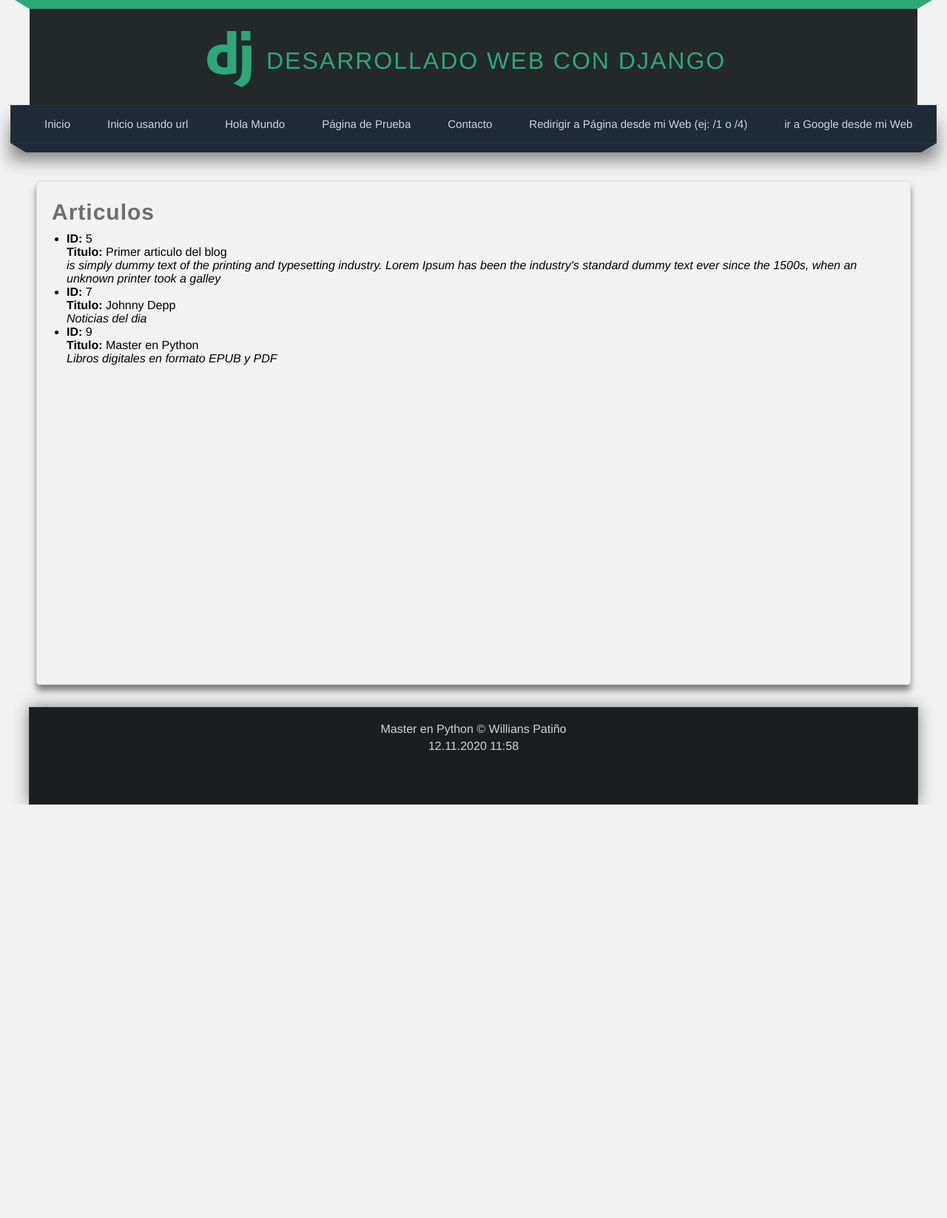
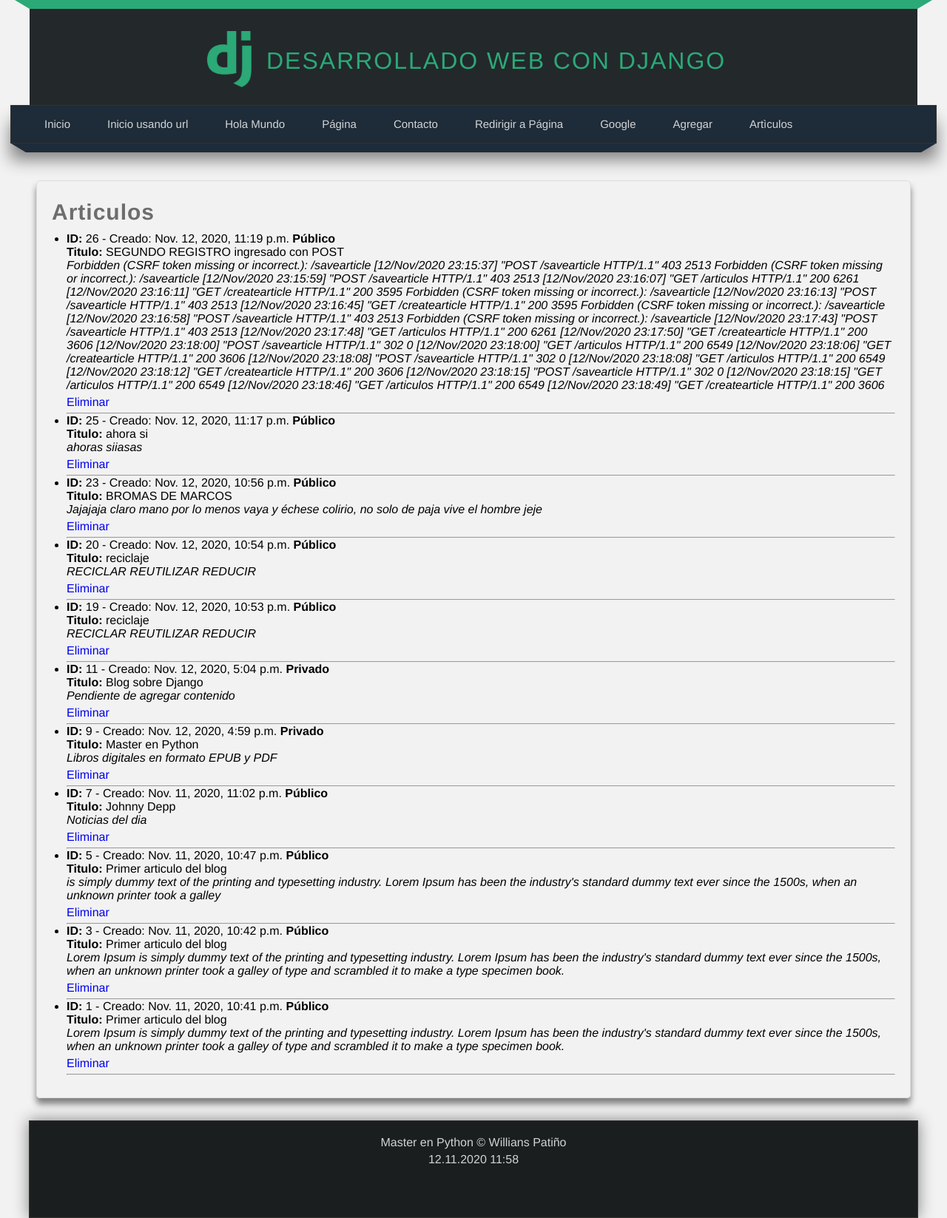
Before and after one commit to WilliansPatino/master_python, a Django app: page /articulos in a window 1280 px wide. Shown: the whole page at 74% size. Before the commit the page ends 1088 px from the top, so only its background shows below. Run offline with Django 3.2, Linux system fonts and the light colour scheme; data comes from the database, SQL or seed files in the repository; both versions use the stored data as it was after the commit.

Commit message:
Dia 5: Aprendiendo Django

```diff
--- a/22-django/Aprendiendo_Django/Aprendiendo_Django/urls.py
+++ b/22-django/Aprendiendo_Django/Aprendiendo_Django/urls.py
@@ -39,5 +39,16 @@ urlpatterns = [
     path('articulo', miapp.views.articulo, name='articulo'),
     path('articulo/<str:id>', miapp.views.articulo, name='articulo'),
     path('actualiza/<int:id>', miapp.views.actualizar_articulo),
-    path('articulos', miapp.views.articulos),
+    path('articulos', miapp.views.articulos, name='articulos'),
+    path('borrararticulo/<int:id>', miapp.views.borrar_articulo, name='borrar'),
+    path('createarticle', miapp.views.create_article, name='create'),
+    path('savearticle', miapp.views.save_article, name='save'),
 ]
+
+"""
+# Es importante!  Agregar en el path la parte 'name' para indicar la ruta y de ese modo
+   no perder la asociacion aunque se cambiase las opciones del   menu
+
+        path(....., menu="nombre")
+
+"""
--- a/22-django/Aprendiendo_Django/miapp/static/css/styles.css
+++ b/22-django/Aprendiendo_Django/miapp/static/css/styles.css
@@ -154,7 +154,8 @@ nav ul li a:hover {
     /* box-shadow: 0px 22px 22px gray; */
 }
 
-.box {
+.box{
+    /* background-color: indigo; */
     width: 95%;
     min-height: 640px;
     padding: 20px;
--- a/22-django/Aprendiendo_Django/miapp/templates/articulos.html
+++ b/22-django/Aprendiendo_Django/miapp/templates/articulos.html
@@ -11,10 +11,23 @@ Listado de Artículos
 <ul>
 {% for articulo in articulos %}
     <li>
+		<strong>ID:</strong>  {{articulo.id}}  - Creado: <span>{{articulo.created_at}}</span>
 
-		<strong>ID:</strong>  {{articulo.id}} <br/>
+		{% if articulo.public %}
+			<strong>Público</strong>
+		{% else %}
+			<strong>Privado</strong>
+		{% endif %}
+
+		<br/>
+
 		<strong>Titulo:</strong>  {{articulo.title}} <br/>
+
 		<em> {{articulo.content}} </em>
+			<p>
+			<a href="{% url 'borrar' id=articulo.id %}">Eliminar</a>
+		</p>
+		<hr>
     </li>
 {% endfor %}
 </ul>
--- a/22-django/Aprendiendo_Django/miapp/templates/layout.html
+++ b/22-django/Aprendiendo_Django/miapp/templates/layout.html
@@ -40,16 +40,22 @@
                 <a href="{% url 'hola_mundo' %}">Hola Mundo</a>
             </li>
             <li>
-                <a href="{% url 'pagina' %}">Página de Prueba</a>
+                <a href="{% url 'pagina' %}">Página</a>
             </li>
               <li>
                 <a href="{% url 'contacto' nombre='Minerva' apellido='Patiño' %}">Contacto</a>
             </li>
             <li>
-                <a href="{% url 'visitar_otra_pagina' %}">Redirigir a Página desde mi Web (ej: /1 o /4)</a>
+                <a href="{% url 'visitar_otra_pagina' %}">Redirigir a Página</a>
             </li>
             <li>
-                <a href="/visitar_google">ir a Google desde mi Web</a>
+                <a href="/visitar_google">Google</a>
+            </li>
+             <li>
+                <a href="{% url 'create' %}">Agregar</a>
+            </li>
+            <li>
+                <a href="{% url 'articulos' %}">Artìculos</a>
             </li>
         </ul>
     </nav>
@@ -82,7 +88,6 @@
         </li>
     </ul> -->
     <div id="content">
-
         <div class="box">
             <!-- <h2 class="title">Titulo Prueba</h2> -->
             {% block content %}
@@ -97,8 +102,6 @@
                 </p>
             {% endblock %}
         </div>
-
-
     </div>
     <div id="footer-container">
         <footer>
--- a/22-django/Aprendiendo_Django/miapp/views.py
+++ b/22-django/Aprendiendo_Django/miapp/views.py
@@ -1,6 +1,9 @@
 from django.shortcuts import render, HttpResponse, redirect
 """ import mi modelos """
 from miapp.models import Article
+
+""" requerida para consultas ORM con OR """
+from django.db.models import Q
 
 
 # Create your views here.
@@ -147,6 +150,50 @@ def crear_articulo(request, title='Sin indicar', content='Sin indicar', public=F
 	reg = f"<h2>Articulo creado: {articulo.title} - {articulo.content} </h2>"
 	return HttpResponse(reg)
 
+#-- Bloque:  crear articulos con ayuda de un formulario
+
+def save_article(request):
+	# las variables se enviaran desde el formulario por la url
+
+	try:
+		# agregar el registro con GET
+		# if request.method  == 'GET':
+		if request.method  == 'POST':
+
+			# title = request.GET['title']
+			title = request.POST['title']
+
+			if len(title) <=5:
+				return HttpResponse("Tìtulo muy corto")
+
+			""" content = request.GET['content']
+			public = request.GET['public'] """
+			content = request.POST['content']
+			public = request.POST['public']
+
+			articulo = Article(
+				title = title,
+				content = content,
+				public = public
+			)
+			articulo.save()
+			reg = f"<h2>Artículo agregado: {articulo.title} - {articulo.content} </h2>"
+			return HttpResponse(reg)
+	except:
+
+		reg = f"<h2>No se pude agregar el articulo </h2>"
+		return HttpResponse(reg)
+	finally:
+		# Redirige y mantiene actualizada cuando se hagan cambios
+		return redirect('articulos')
+
+def create_article(request):
+
+	return render(request, 'create_article.html')
+
+
+#--- Fin del bloque
+
 def articulo(request, id='1'):
 
 	try:
@@ -186,9 +233,37 @@ def actualizar_articulo(request, id):
 def articulos(request):
 
 	# equivalente a un SELECT * FROM ...
-	articulos = Article.objects.all()[2:5]
+	articulos = Article.objects.all()
 
-	""" puede agregar algo semejante a LIMIT
+	# Busqueda especifica por campos
+	articulos = Article.objects.filter(title__contains='blog')
+
+	# exclusion // listar articulo que contenga 'blog' y sean privados.
+	articulos = Article.objects.filter(title__contains='blog').exclude(
+			public=False
+		)
+
+	# Consulta SQL pura
+	sql = "SELECT * FROM miapp_article WHERE title LIKE '%blog%' "
+	sql += "AND public=1"
+	articulos = Article.objects.raw(sql)
+	# Emplear  la consulta SQL pura reemplaza el ORM de Django
+
+	# Otro clase de consulta del ORM de Django, utilizando el operando OR
+	#  se requiere: from django.db.models import Q
+	articulos = Article.objects.filter(
+		Q(title__contains='blog') |
+		Q(title__contains='Depp') |
+		Q(public__contains=True)
+	)
+
+	# consulta final
+	sql = "SELECT * FROM miapp_article ORDER BY id DESC; "
+	# sql += "AND public=1"
+	articulos = Article.objects.raw(sql)
+
+	""" Algunas notas para lookup
+		puede agregar algo semejante a LIMIT
 
 		1)Listar hasta 5 registros
 
@@ -199,9 +274,34 @@ def articulos(request):
 			articulos = Article.objects.all()[2:5]
 
 
-	Sortear la salida:
-		Article.objects.order_by('-id')
-		Article.objects.order_by('title')
+		3) Sortear la salida:
+			Article.objects.order_by('-id')
+			Article.objects.order_by('title')
+
+		4) Equivalente a LIKE  en SELECT ....
+
+			articulos = Article.objects.filter(title__contains='STRING')
+
+		5) Parecido a ILIKE  en SELECT ....
+
+			articulos = Article.objects.filter(title__iexact='STRING')
+
+		6) Buscar los ID a partir del 3ro.
+
+			... = Article.objects.filter(id__gt=3)
+
+		7) Buscar los mayores/igual a 3 o menores de 3.
+
+			... = Article.objects.filter(id__gte=3)
+			... = Article.objects.filter(id__lt=3)
+
+		8) Buscar los mayores/igual a 3 y cuyo titulo contenga la palabra 'Articulo'
+
+			... = Article.objects.filter(id__gte=3, title__contains='Articulo')
+
+		9) listar los articulos ordenado descendente por id
+
+			... =  Article.objects.all().order_by('-id')
 
 	"""
 
@@ -209,3 +309,11 @@ def articulos(request):
 	return render(request, 'articulos.html', {
 		'articulos': articulos
 	})
+
+def borrar_articulo(request, id):
+
+	articulo = Article.objects.get(pk=id)
+	articulo.delete()
+
+	# Redirige y mantiene actualizada cuando se hagan cambios
+	return redirect('articulos')
```
Also changed, not shown: other parts of 22-django/Aprendiendo_Django/miapp/static/css/styles.css (+56 -0 lines), 22-django/Aprendiendo_Django/miapp/templates/create_article.html (added, +37 -0 lines), 22-django/Aprendiendo_Django/db.sqlite3. Lines whose indentation alone changed are shown as unchanged.
